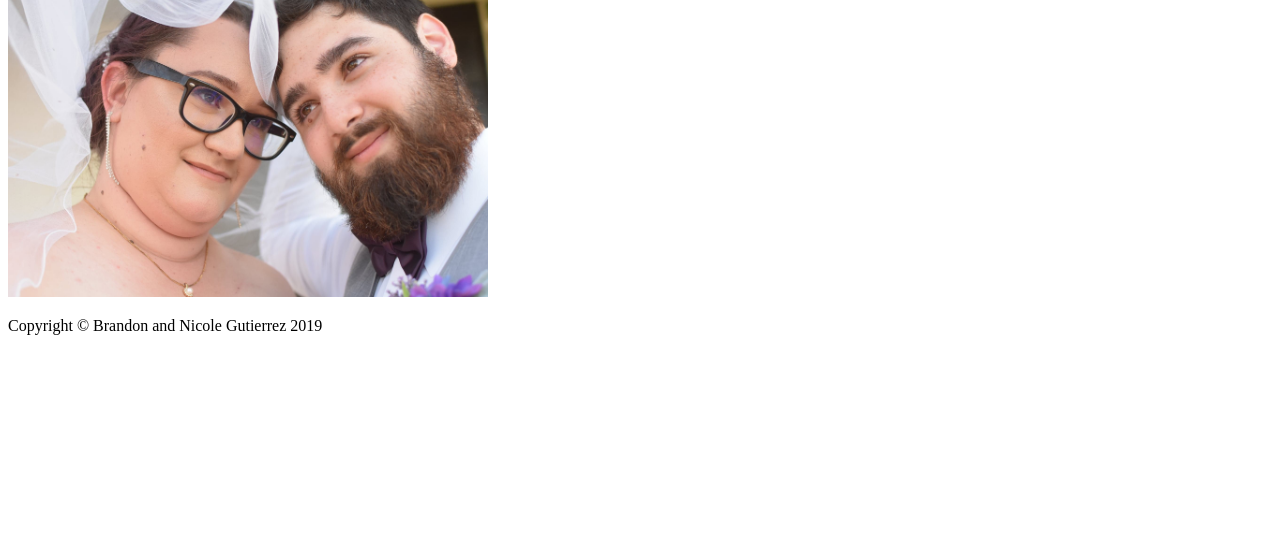
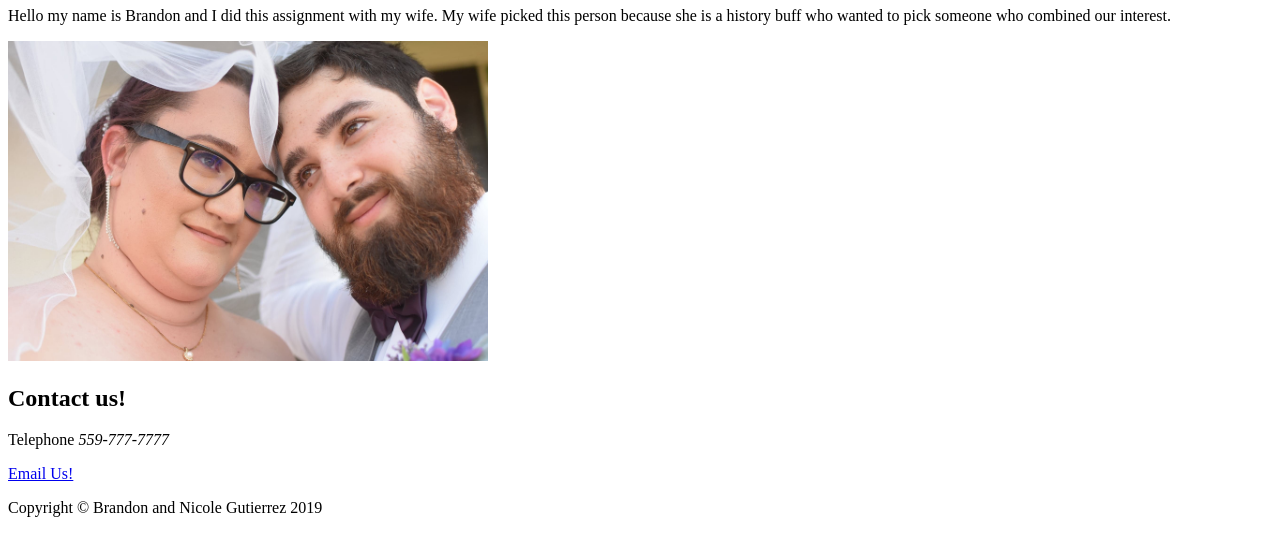
Before and after one commit to Thydren/Assignment-4, a plain HTML site: page about.html in a window 1280 px wide. Shown: the part 279-812 px from the top of the page. Drawn offline with Linux system fonts and the light colour scheme.

Commit message:
Added contact/email

```diff
--- a/about.html
+++ b/about.html
@@ -24,8 +24,12 @@
         </ul>
     </nav>
     <main>
+        <h1>About us!</h1>
         <p>Hello my name is Brandon and I did this assignment with my wife. My wife picked this person because she is a history buff who wanted to pick someone who combined our interest.</p>
         <img src="images/Fav.jpg" alt="Picture of my wife and I.">
+        <h2>Contact us!</h2>
+        <p>Telephone <i>559-777-7777</i></p>
+        <a href="mailto:thydren@gmail.com?subject:You are awesome!">Email Us!</a>
     </main>
     <footer>
         <p>Copyright &copy; Brandon and Nicole Gutierrez 2019</p>
```
